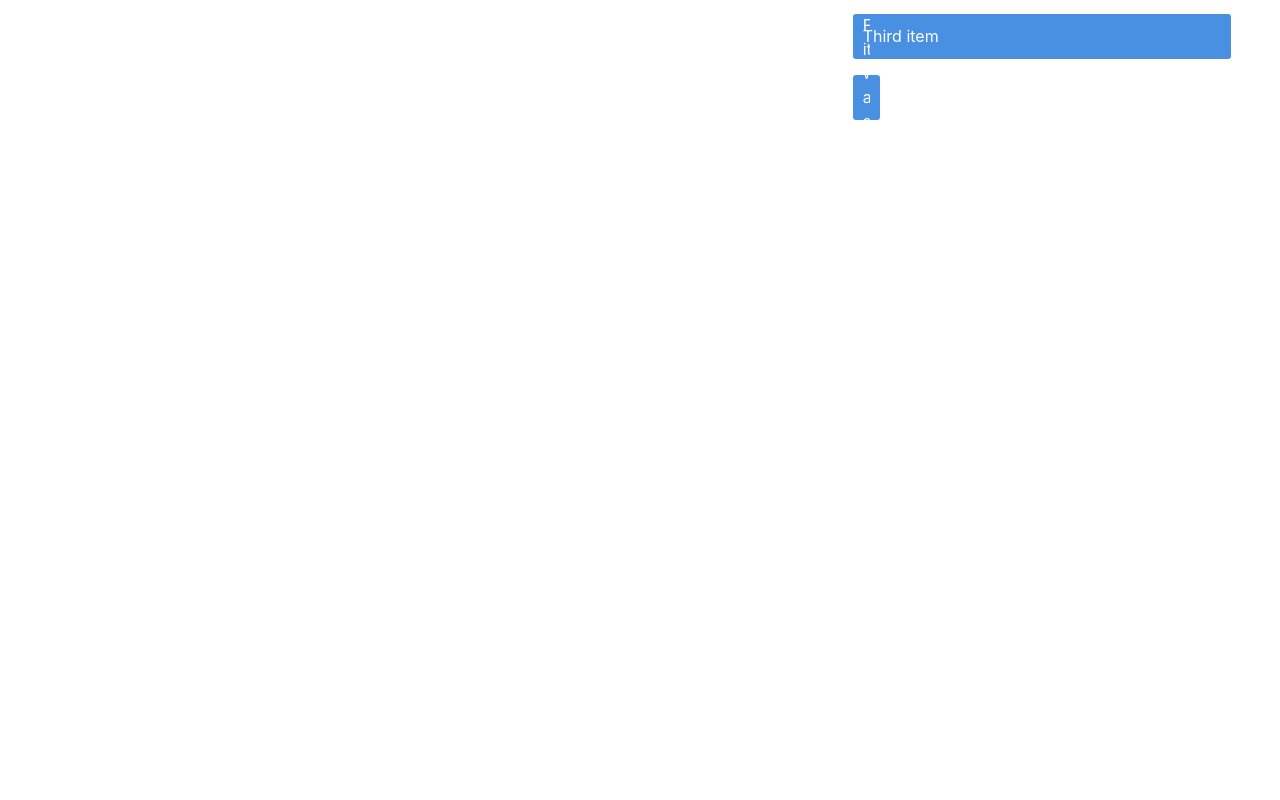
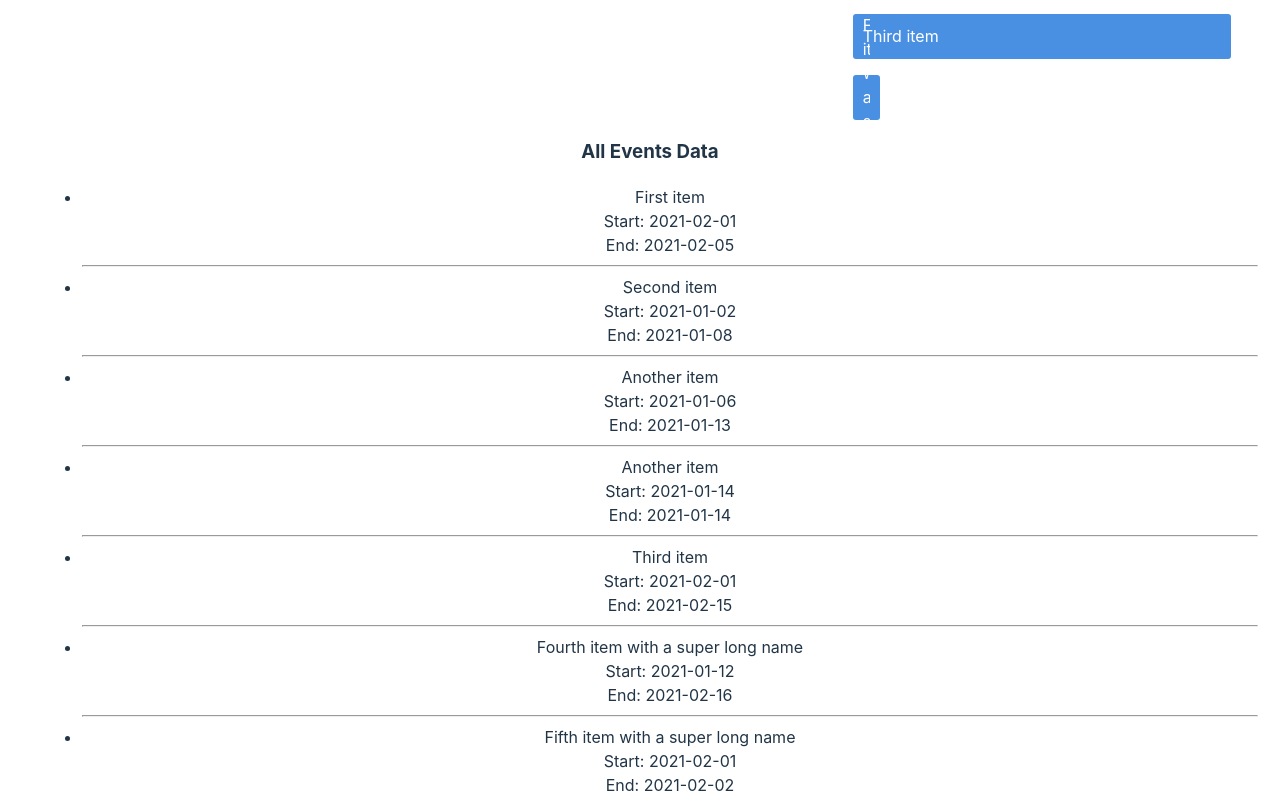
Before and after one commit to davisios/timeline, a React (Vite) app: page / in a window 1280 px wide. Shown: the part 640-1440 px from the top of the page. Before the commit the page ends 821 px from the top, so only its background shows below. Built offline with nearby package versions, Linux system fonts and the light colour scheme.

Commit message:
-format file  -display all event data

```diff
--- a/src/components/Timeline.jsx
+++ b/src/components/Timeline.jsx
@@ -3,6 +3,7 @@ import { useEvents } from '../context/EventContext';
 import './Timeline.css';
 import DateMarkers from './DateMarkers';
 import TimelineEvent from './TimelineEvent';
+
 const Timeline = () => {
   const { events } = useEvents();
   const [scale, setScale] = useState(1);
@@ -20,6 +21,7 @@ const Timeline = () => {
     const endDates = events.map((event) => new Date(event.end));
     return new Date(Math.max(...endDates));
   }, [events]);
+
   const lanes = useMemo(() => {
     const sortedEvents = [...events].sort(
       (a, b) => new Date(a.start) - new Date(b.start)
@@ -41,21 +43,19 @@ const Timeline = () => {
     }, []);
   }, [events]);
   return (
-    <div className="timeline-container">
-      <div className="zoom-controls">
+    <div className='timeline-container'>
+      <div className='zoom-controls'>
         <button onClick={() => adjustScale(-0.5)}>-</button>
         <button onClick={() => adjustScale(0.5)}>+</button>
       </div>
 
       <DateMarkers scale={scale} />
 
-
-      <div className="timeline">
+      <div className='timeline'>
         {lanes.map((lane, laneIndex) => (
-          <div key={laneIndex} className="timeline-lane">
+          <div key={laneIndex} className='timeline-lane'>
             {lane.map((event, eventIndex) => (
               <TimelineEvent
-              onUpdateEvent={() => {}}
                 key={eventIndex}
                 event={event}
                 scale={scale}
@@ -66,6 +66,20 @@ const Timeline = () => {
           </div>
         ))}
       </div>
+
+      <div>
+        <h3>All Events Data</h3>
+        <ul>
+          {events.map((event, index) => (
+            <li key={index}>
+              <div>{event.name}</div>
+              <div>Start: {event.start}</div>
+              <div>End: {event.end}</div>
+              <hr />
+            </li>
+          ))}
+        </ul>
+      </div>
     </div>
   );
 };
```
Lines whose indentation alone changed are shown as unchanged.
